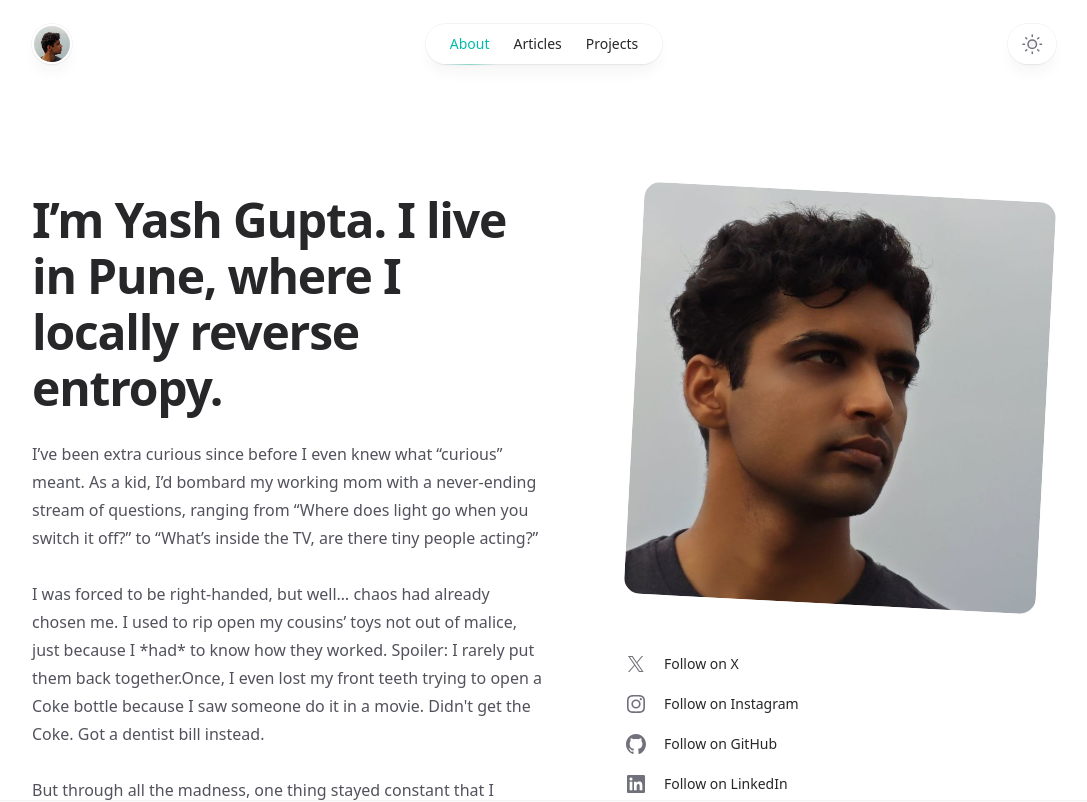
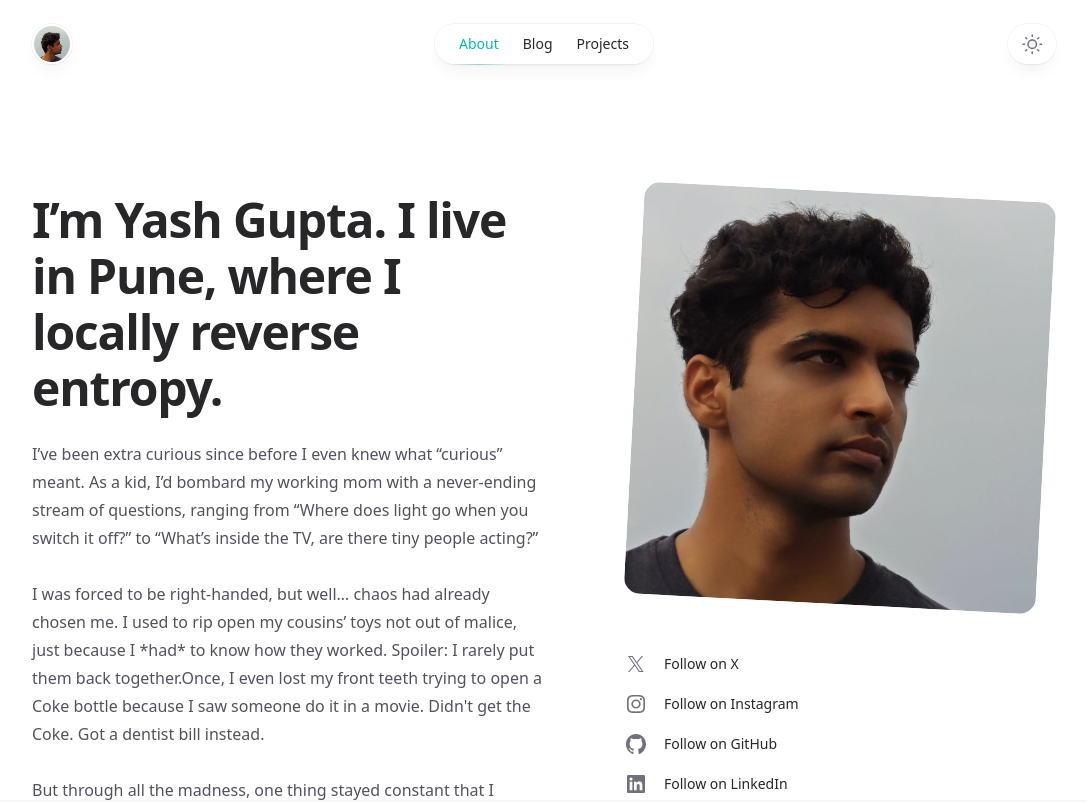
Before and after one commit to yshdev27/yash, a Next.js app: page /about in a window 1280 px wide. Shown: the top 802 px of the page, without its empty margins (96-1183 px from the left). Built offline with nearby package versions, Linux system fonts and the light colour scheme; no server answers.

Commit message:
add blog

```diff
--- a/src/components/Header.tsx
+++ b/src/components/Header.tsx
@@ -122,7 +122,7 @@ function MobileNavigation(
         <nav className="mt-6">
           <ul className="-my-2 divide-y divide-zinc-100 text-base text-zinc-800 dark:divide-zinc-100/5 dark:text-zinc-300">
             <MobileNavItem href="/about">About</MobileNavItem>
-            <MobileNavItem href="/articles">Articles</MobileNavItem>
+            <MobileNavItem href="/articles">Blog</MobileNavItem>
             <MobileNavItem href="/projects">Projects</MobileNavItem>
           </ul>
         </nav>
@@ -165,7 +165,7 @@ function DesktopNavigation(props: React.ComponentPropsWithoutRef<'nav'>) {
     <nav {...props}>
       <ul className="flex rounded-full bg-white/90 px-3 text-sm font-medium text-zinc-800 ring-1 shadow-lg shadow-zinc-800/5 ring-zinc-900/5 backdrop-blur-sm dark:bg-zinc-800/90 dark:text-zinc-200 dark:ring-white/10">
         <NavItem href="/about">About</NavItem>
-        <NavItem href="/articles">Articles</NavItem>
+        <NavItem href="/articles">Blog</NavItem>
         <NavItem href="/projects">Projects</NavItem>
       </ul>
     </nav>
```
